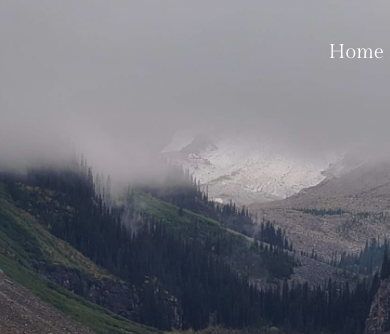
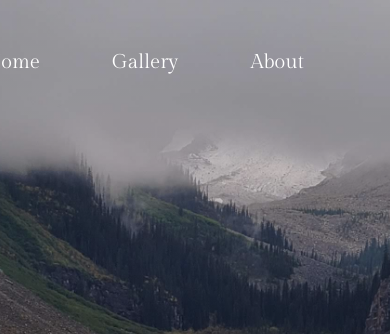
Before and after one commit to rrzvnj/rrzvnj.github.io, a plain HTML site: page index.html in a window 390 px wide. Shown: the top 334 px of the page. Drawn offline with Linux system fonts and the light colour scheme.

Commit message:
responsive navbar

```diff
--- a/style.css
+++ b/style.css
@@ -28,16 +28,16 @@ html, body {
 .banner{
     width: 100%;
     height: 100vh;
-    background-image: linear-gradient(rgba(0,0,0,0.2),rgba(0,0,0,0.0)), url(./assets/background/home_background.jpg);
+    background-image: linear-gradient(rgba(0,0,0,0.24),rgba(0,0,0,0.1)), url(./assets/background/home_background.jpg);
     background-size: cover;
     background-position: center;
 }
 
- .navbar{
+.navbar{
     display: flex;
-    padding: 40px 0 0 70%;
-    justify-content: space-between;
-    align-items:  right;
+    padding: 50px;
+    justify-content: flex-end;
+    align-items:  left;
  }
 
 .navbar ul li{
@@ -49,7 +49,6 @@ html, body {
 .navbar ul{
     display: flex;
 }
-
 
 .navbar ul li a{
     text-decoration: none;
@@ -64,54 +63,14 @@ html, body {
     width: 0;
     background: white;
     position: absolute;
-    left: 0;
+    left: 15px;
     bottom: -10px;
     transition: 0.2s;
 }
 
 .navbar ul li:hover::after{
-    width: 100%;
-}
-
-
-.navbar{
-    display: flex;
-    padding: 40px 0 0 75%;
-    justify-content: space-between;
-    align-items:  right;
- }
-
-.navbar ul li{
-    list-style: none;
-    margin: 0 20px;
-    position: relative;
-}
-
-.navbar ul{
-    display: flex;
-}
-
-
-.navbar ul li a{
-    text-decoration: none;
-    font-size: 20px;
-    color: white;
-    padding: 1rem;
-}
-
-.navbar ul li::after{
-    content: '';
-    height: 2px;
-    width: 0;
-    background: white;
-    position: absolute;
-    left: 0;
-    bottom: -10px;
-    transition: 0.2s;
-}
-
-.navbar ul li:hover::after{
-    width: 100%;
+    position: center;
+    width: 70%;
 }
 
 
```
